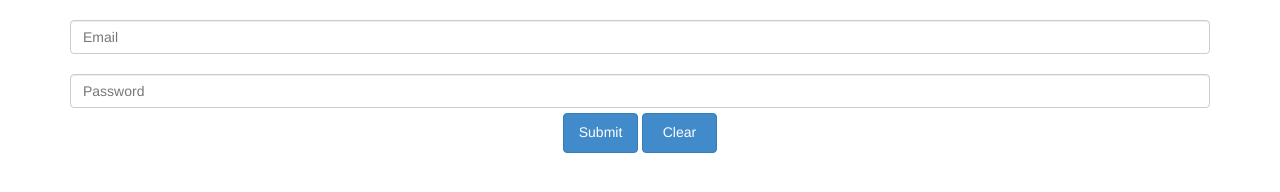
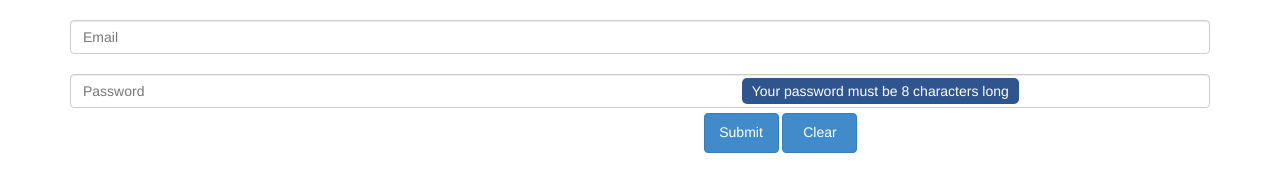
Before and after one commit to Roilan/LiftTracker, a website: page signup.html in a window 1280 px wide. Drawn offline with Linux system fonts and the light colour scheme.

Commit message:
Added markup and styling for password hint

```diff
--- a/css/main.scss
+++ b/css/main.scss
@@ -27,3 +27,20 @@ input {
 ul li {
 	list-style-type: none;
 }
+
+
+// Signup
+
+.passHint {
+  border-radius: 5px;
+  position: relative;
+  bottom: 38px;
+  left: 28%;
+  font-size: 14px;
+  text-align: center;
+  background: #2F558E;
+  width: 160px;
+  height: 90px;
+  padding: 5px 10px;
+  color: #fff;
+}
--- a/signup.html
+++ b/signup.html
@@ -34,6 +34,7 @@
               <input type="text" class="form-control signupEmail" placeholder="Email" />
 
               <input type="password" class="form-control signupPass" placeholder="Password" />
+              <span class="passHint">Your password must be 8 characters long</span>
 
               <button type="submit" class="btn btn-primary btnSignup">Submit</button>
               <button class="btn btn-primary btnClear">Clear</button>
```
Also changed, not shown: css/build/main.min.css.
